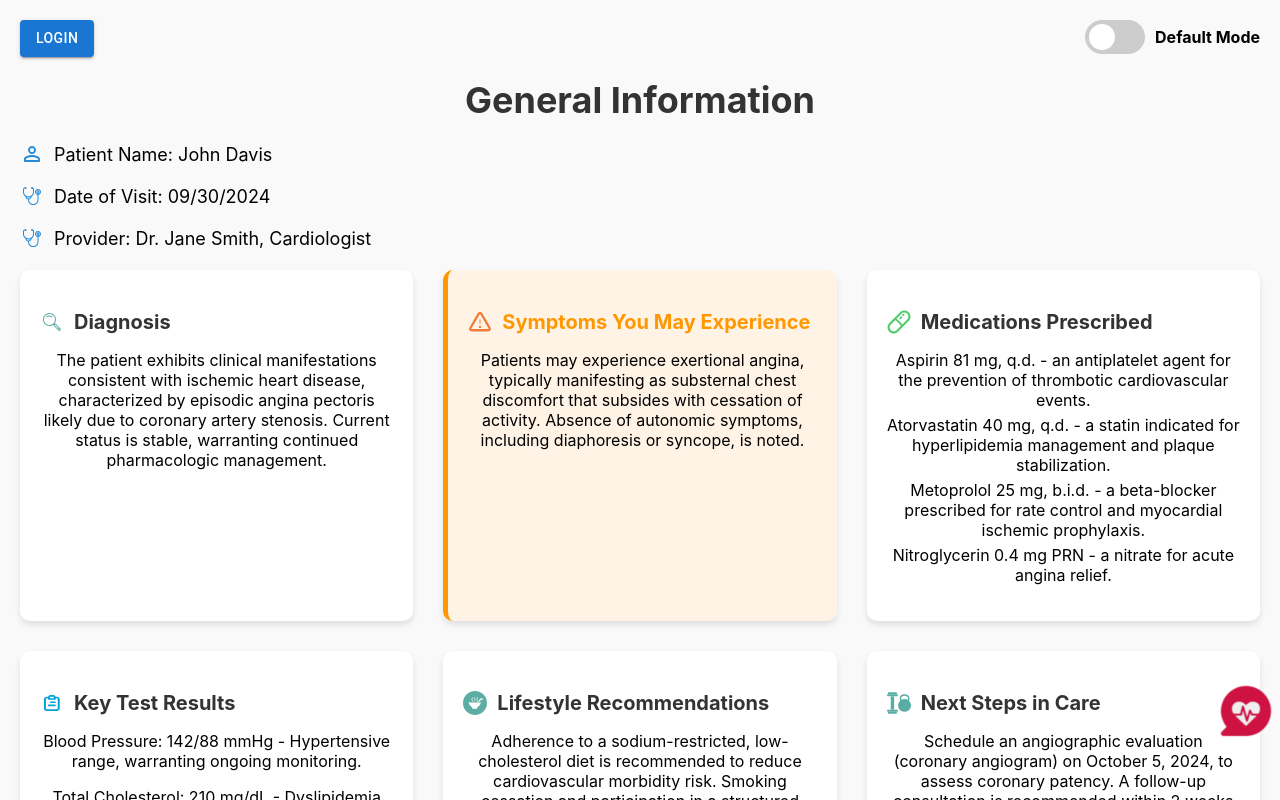
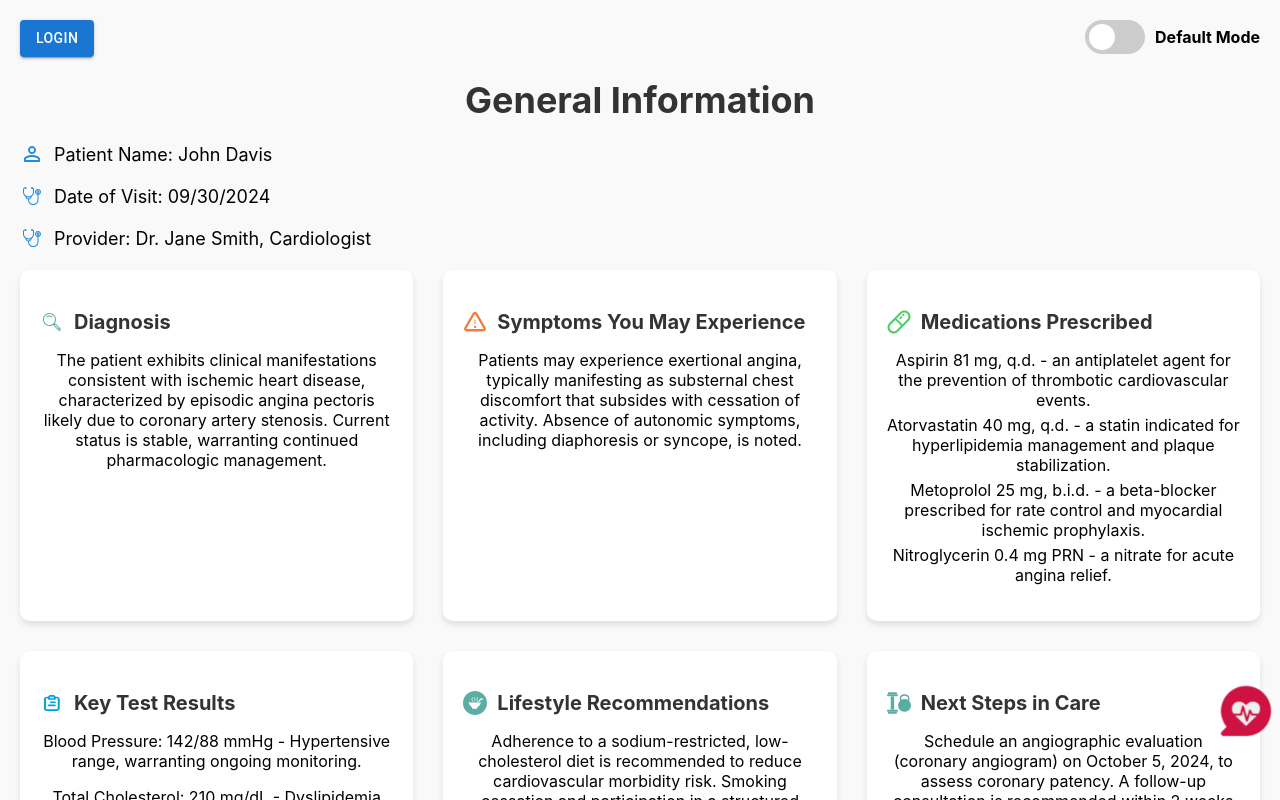
Before and after one commit to ZisenShao/SmartChart-AI, a React (Create React App) app in the folder frontend/: page / in a window 1280 px wide. Shown: the top 800 px of the page. Built offline with nearby package versions, Linux system fonts and the light colour scheme.

Commit message:
Fixed symptoms warning UI with others

```diff
--- a/frontend/src/dashboard.js
+++ b/frontend/src/dashboard.js
@@ -66,7 +66,7 @@ const Dashboard = () => {
             </p>
           </div>
 
-          <div className="card warning">
+          <div className="card">
             <h3>
               <img src={warning} alt="Symptoms" className="icon" />
               Symptoms You May Experience
@@ -137,7 +137,7 @@ const Dashboard = () => {
             </p>
           </div>
 
-          <div className="card warning">
+          <div className="card">
             <h3>
               <img src={warning} alt="Symptoms" className="icon" />
               Symptoms You May Experience
```
